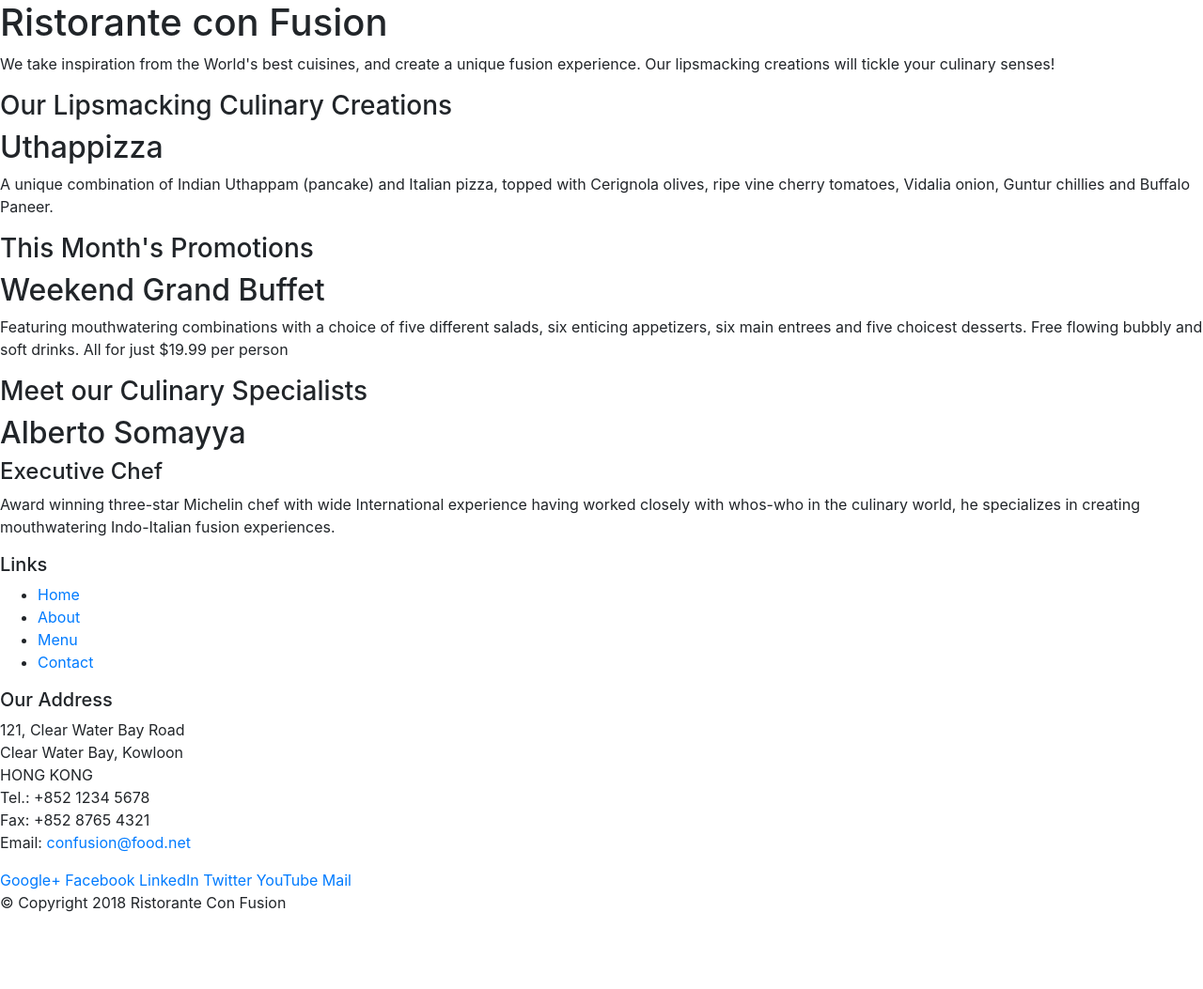
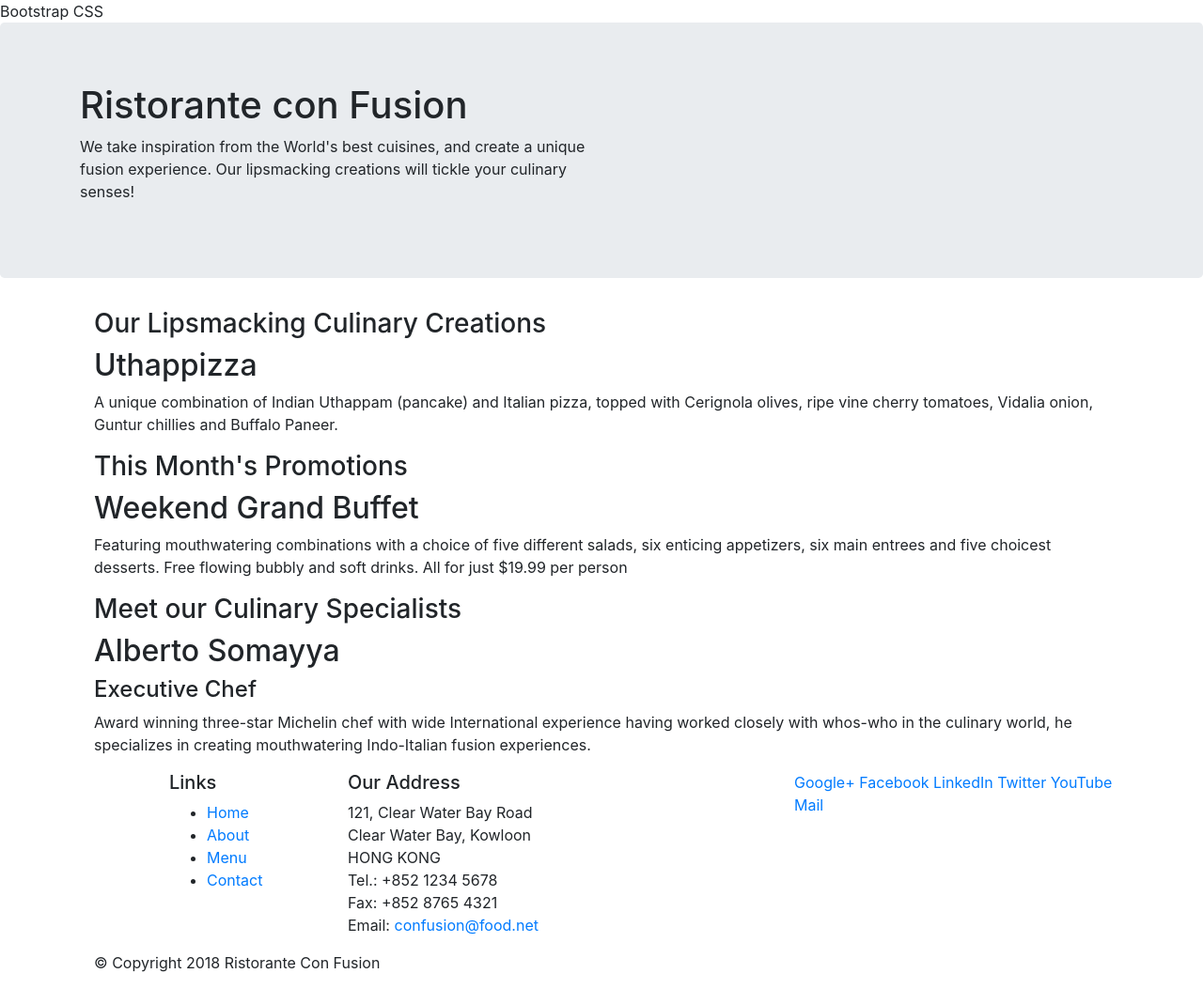
Before and after one commit to TheApurvJindal/Intro-bootstrap, a website: page index.html in a window 1280 px wide. Shown: the whole page at 94% size. Before the commit the page ends 989 px from the top, so only its background shows below. Drawn offline with nearby package versions, Linux system fonts and the light colour scheme.

Commit message:
Bootstrap grid_1

```diff
--- a/index.html
+++ b/index.html
@@ -7,7 +7,7 @@
     <meta name="viewport" content="width=device-width, initial-scale=1, shrink-to-fit=no">
     <meta http-equiv="x-ua-compatible" content="ie=edge">
 
-    <!-- Bootstrap CSS -->
+    Bootstrap CSS
     <link rel="stylesheet" href="node_modules/bootstrap/dist/css/bootstrap.min.css">
 
     <title>Ristorante Con Fusion</title>
@@ -15,21 +15,22 @@
 
 <body>
 
-    <header>
-        <div>
-            <div>
-                <div>
+    <header class="jumbotron">
+        <div class="container">
+            <div class="row">
+                <div class="col-12 col-sm-6">
                     <h1>Ristorante con Fusion</h1>
                     <p>We take inspiration from the World's best cuisines, and create a unique fusion experience. Our lipsmacking creations will tickle your culinary senses!</p>
                 </div>
-                <div>
+                <div class="col-12 col-sm">
+
                 </div>
             </div>
         </div>
     </header>
 
-    <div>
-        <div>
+    <div class="container" >
+        <div div class="col col-sm-4 order-sm-last col-md">
             <div>
                 <h3>Our Lipsmacking Culinary Creations</h3>
             </div>
@@ -40,7 +41,7 @@
         </div>
 
 
-        <div>
+        <div class="col col-sm col-md">
             <div>
                 <h3>This Month's Promotions</h3>
             </div>
@@ -50,7 +51,7 @@
             </div>
         </div>
 
-        <div>
+        <div class="col col-sm order-sm-first col-md">
             <div>
                 <h3>Meet our Culinary Specialists</h3>
             </div>
@@ -63,9 +64,9 @@
     </div>
 
     <footer>
-        <div>
-            <div>
-                <div>
+        <div class="container">
+            <div class="row" >
+                <div class="col-4 offset-1 col-sm-2">
                     <h5>Links</h5>
                     <ul>
                         <li><a href="#">Home</a></li>
@@ -74,7 +75,7 @@
                         <li><a href="#">Contact</a></li>
                     </ul>
                 </div>
-                <div>
+                <div class="col-7 col-sm-5">
                     <h5>Our Address</h5>
                     <address>
 		              121, Clear Water Bay Road<br>
@@ -85,7 +86,8 @@
 		              Email: <a href="mailto:confusion@food.net">confusion@food.net</a>
 		           </address>
                 </div>
-                <div>
+
+                <div class="col-12 col-sm-4">
                     <div>
                         <a href="http://google.com/+">Google+</a>
                         <a href="http://www.facebook.com/profile.php?id=">Facebook</a>
@@ -97,7 +99,7 @@
                 </div>
            </div>
            <div>
-                <div>
+                <div class="col-auto">
                     <p>© Copyright 2018 Ristorante Con Fusion</p>
                 </div>
            </div>
```
